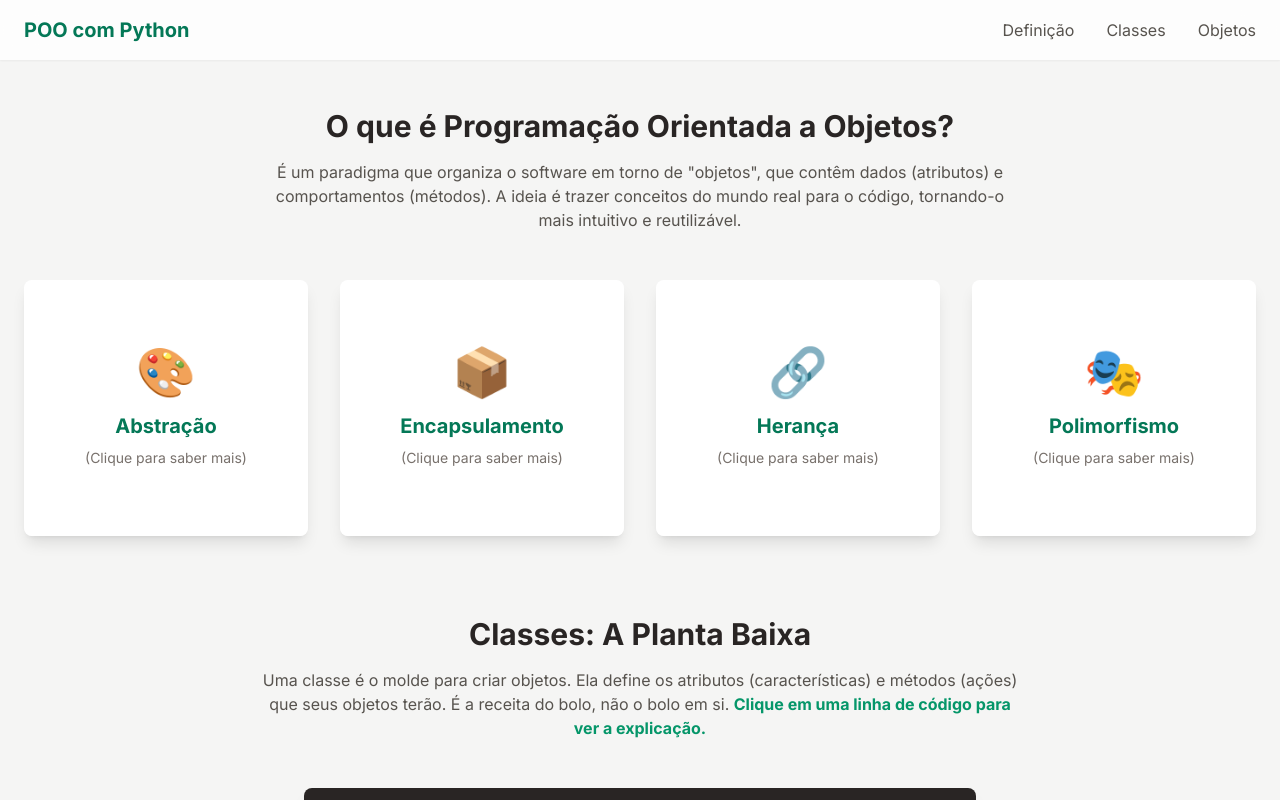
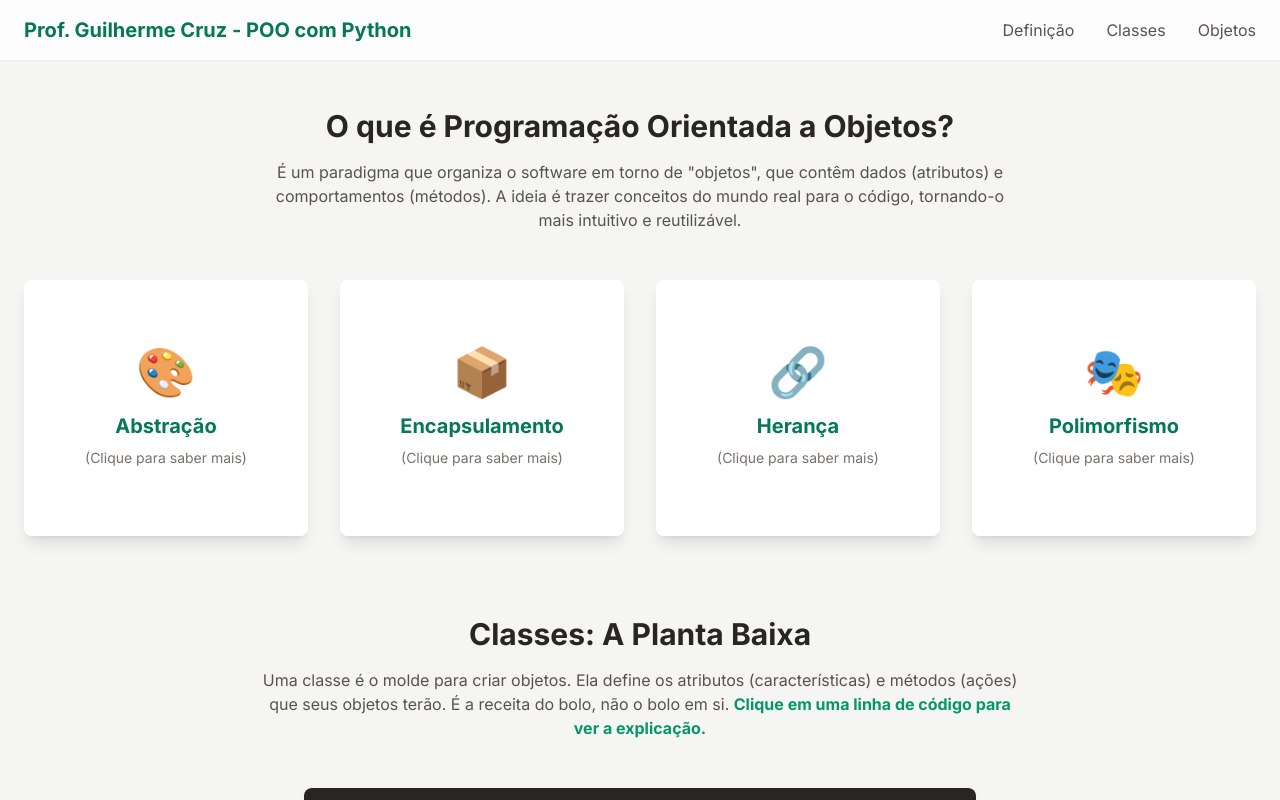
Before and after one commit to devgcruz/site_devgcruz, a plain HTML site: page pages/apostilas/ap_d01_back_end.html in a window 1280 px wide. Shown: the top 800 px of the page. Drawn offline with nearby package versions, Linux system fonts and the light colour scheme.

Commit message:
Atualiza Header e Footer

```diff
--- a/pages/apostilas/ap_d01_back_end.html
+++ b/pages/apostilas/ap_d01_back_end.html
@@ -69,7 +69,7 @@
 
     <header class="bg-white/80 backdrop-blur-lg sticky top-0 z-50 shadow-sm">
         <nav class="container mx-auto px-6 py-4 flex justify-between items-center">
-            <h1 class="text-xl font-bold text-emerald-700">POO com Python</h1>
+            <h1 class="text-xl font-bold text-emerald-700">Prof. Guilherme Cruz - POO com Python</h1>
             <div class="hidden md:flex space-x-8">
                 <a href="#definicao" class="text-stone-600 hover:text-emerald-600 transition-colors">Definição</a>
                 <a href="#classes" class="text-stone-600 hover:text-emerald-600 transition-colors">Classes</a>
@@ -225,6 +225,7 @@
 
     <footer class="text-center py-8 text-stone-500">
         <p>Apostila Interativa de POO - 2025</p>
+        <p>Desenvolvido por: Guilherme Cruz</p>
     </footer>
 
     <script>
```
